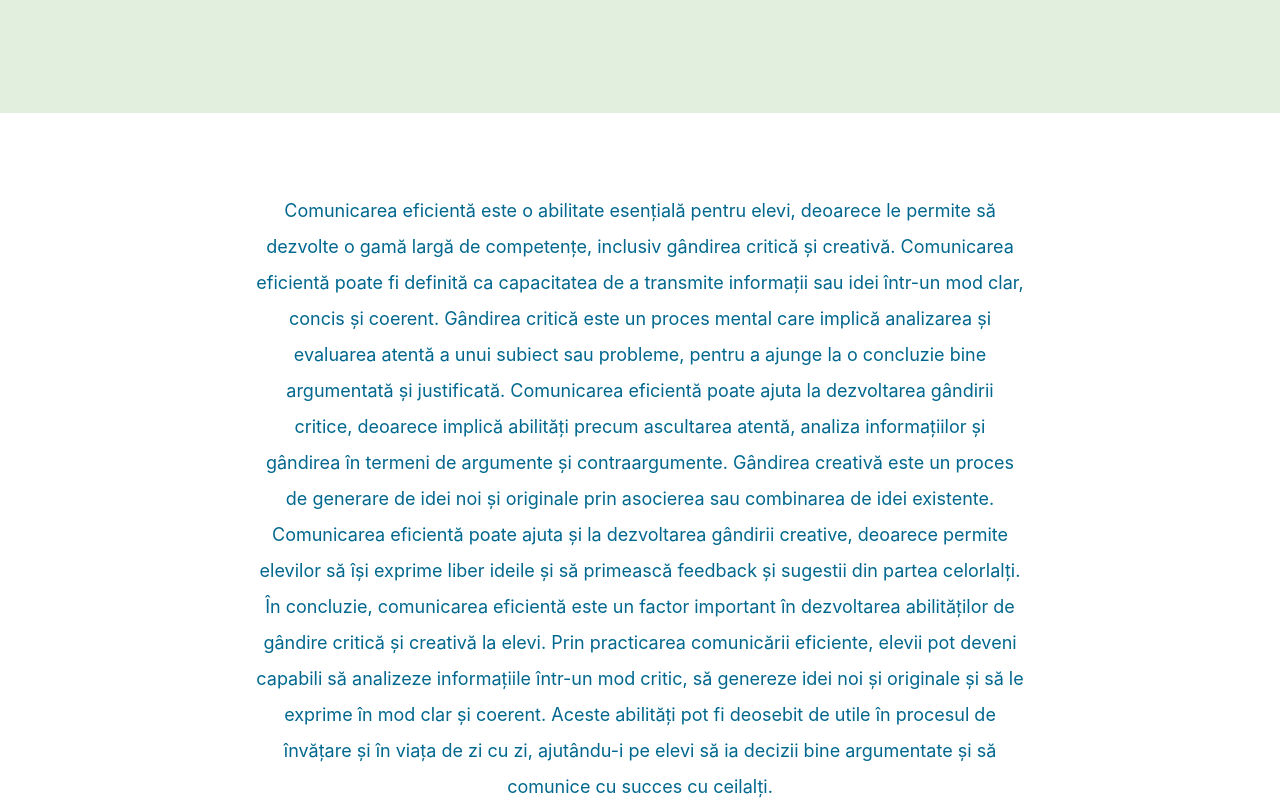
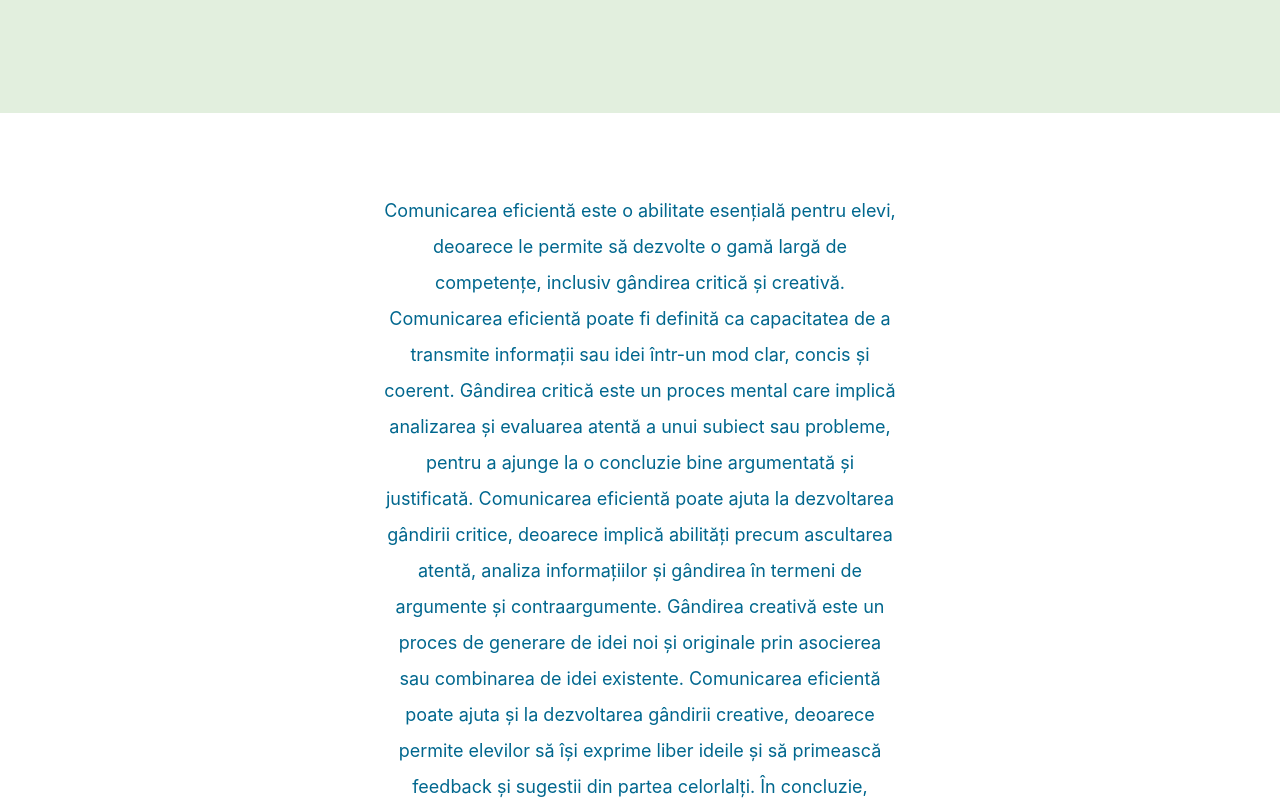
Before and after one commit to calatoriacelulei/calatoriacelulei.github.io, a plain HTML site: page comunicare.html in a window 1280 px wide. Shown: the part 551-1351 px from the top of the page. Drawn offline with Linux system fonts and the light colour scheme.

Commit message:
small update

```diff
--- a/css/comunicare.css
+++ b/css/comunicare.css
@@ -145,11 +145,11 @@ body {
 
 .part2 {
   padding: 6vh 0;
-  justify-content: justify;
+  justify-content: center;
 }
 .part2 p {
   height: auto;
-  width: 60%;
+  width: 40%;
   text-align: center;
   line-height: 2;
   font-size: 18px;
```
